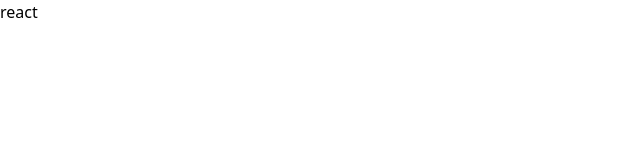
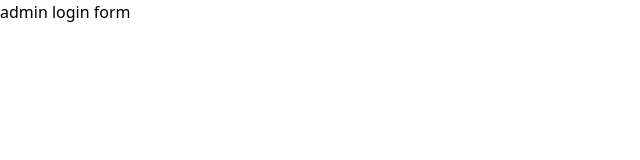
Before and after one commit to Tuhsarshrivastav/FlowBite, a React (Create React App) app in the folder client/: page /auth/admin-login in a window 1280 px wide. Shown: the top 160 px of the page, without its empty margins (0-640 px from the left). Built offline with nearby package versions, Linux system fonts and the light colour scheme.

Commit message:
added react-router-dom 6

```diff
--- a/client/package.json
+++ b/client/package.json
@@ -10,6 +10,7 @@
     "postcss": "^8.4.5",
     "react": "^17.0.2",
     "react-dom": "^17.0.2",
+    "react-router-dom": "6",
     "react-scripts": "5.0.0",
     "tailwindcss": "^3.0.15",
     "web-vitals": "^2.1.4"
--- a/client/src/App.js
+++ b/client/src/App.js
@@ -1,5 +1,7 @@
+import Routing from "./routes/Routing";
+
 function App() {
-  return <div>react</div>;
+  return <Routing />;
 }
 
 export default App;
--- /dev/null
+++ b/client/src/routes/Routing.js
@@ -0,0 +1,15 @@
+import { BrowserRouter, Route, Routes } from "react-router-dom";
+import AdminLogin from "../screens/auth/AdminLogin";
+const Routing = () => {
+  return (
+    <BrowserRouter>
+      <Routes>
+        <Route path="auth">
+          <Route path="admin-login" element={<AdminLogin />} />
+        </Route>
+      </Routes>
+    </BrowserRouter>
+  );
+};
+
+export default Routing;
--- /dev/null
+++ b/client/src/screens/auth/AdminLogin.js
@@ -0,0 +1,7 @@
+import React from "react";
+
+const AdminLogin = () => {
+  return <div>admin login form</div>;
+};
+
+export default AdminLogin;
```
Also changed, not shown: 1 other file (tests, documents, lock files or other folders).
